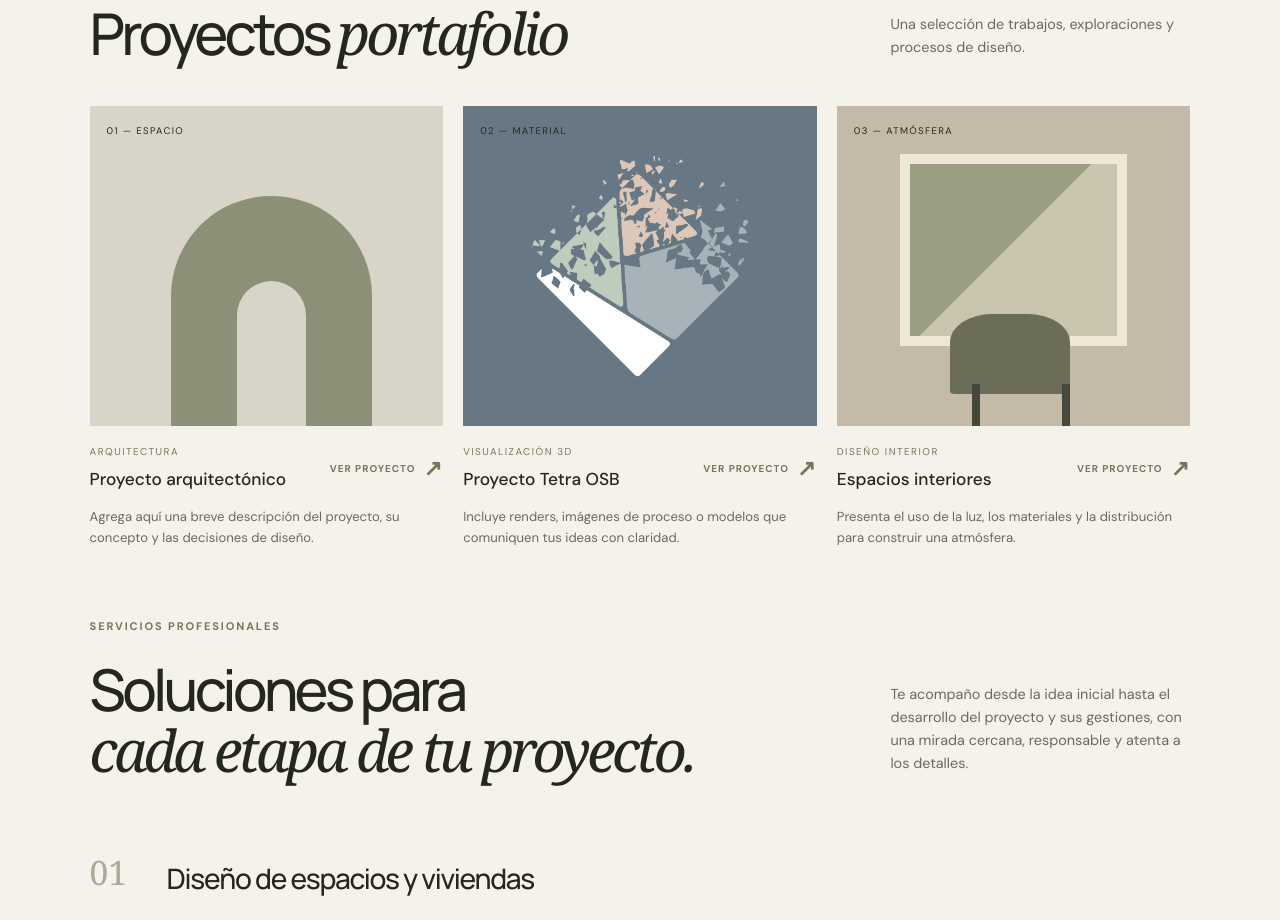
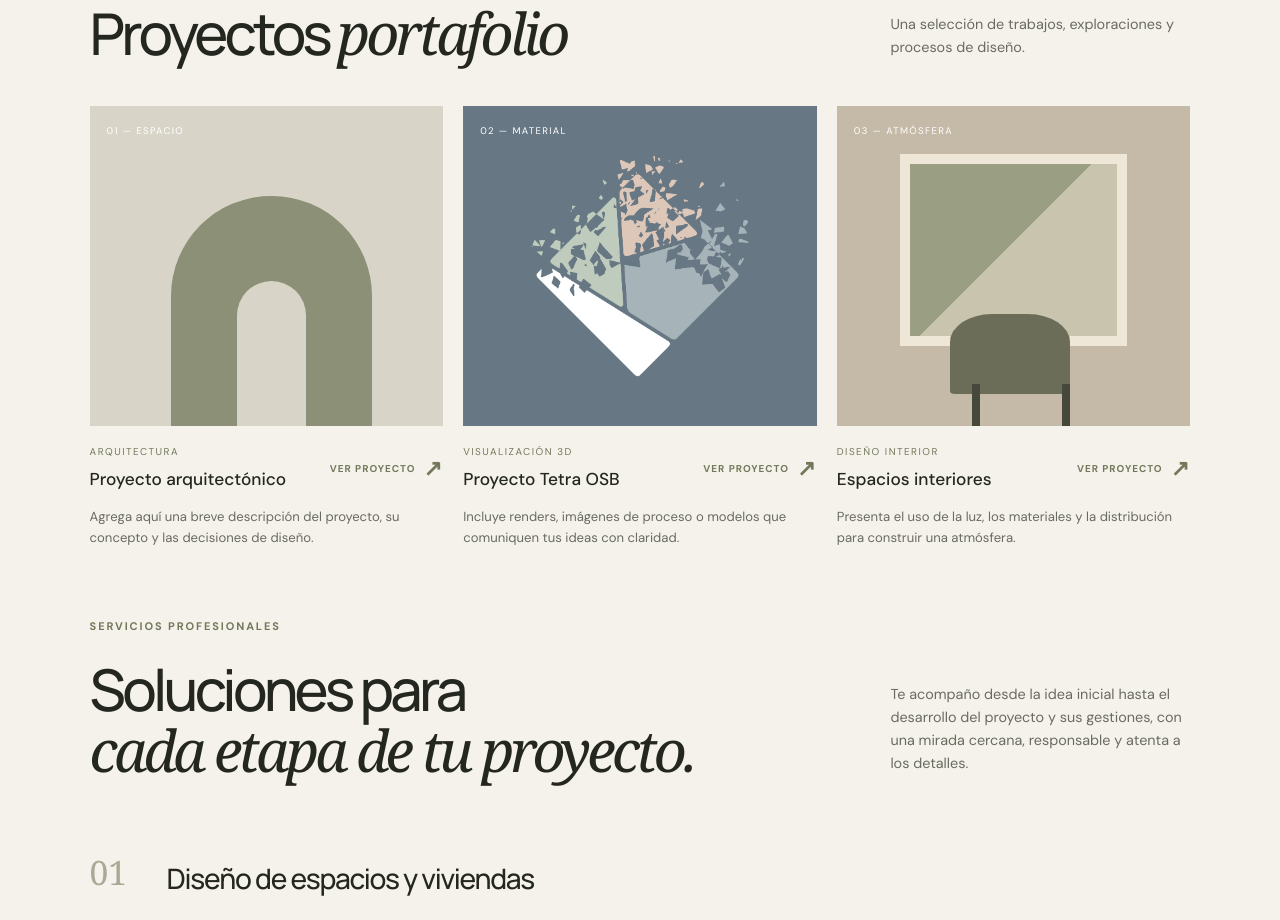
Before and after one commit to arquitectajavieraruizsoto/PortafolioArquitectaJavieraRuiz, a plain HTML site: page index.html in a window 1280 px wide. Shown: the part 800-1720 px from the top of the page. Drawn offline with Linux system fonts and the light colour scheme.

Commit message:
Cambia etiquetas de proyectos a blanco
Co-authored-by: Copilot <223556219+Copilot@users.noreply.github.com>

```diff
--- a/styles.css
+++ b/styles.css
@@ -54,7 +54,7 @@ h1 em, h2 em { font-family: var(--serif); font-weight: 400; }
 .project-card:hover .project-arrow, .project-card:focus-visible .project-arrow { transform: translate(3px, -3px); }
 .project-visual { height: 320px; position: relative; overflow: hidden; }
 .project-visual .visual-logo-image { display:block;width:100%;height:100%;object-fit:cover;object-position:center; }
-.visual-label { position: absolute; top: 17px; left: 17px; font-size: .6rem; letter-spacing: .14em; z-index: 2; }
+.visual-label { position: absolute; top: 17px; left: 17px; font-size: .6rem; letter-spacing: .14em; z-index: 2; color:#fff; }
 .visual-architecture { background: #d8d4c8; }
 .arch-shape { position: absolute; width: 57%; height: 72%; left: 23%; bottom: 0; background: #8b9076; border-radius: 100px 100px 0 0; }
 .arch-shape::after { content: ""; position: absolute; width: 34%; height: 63%; bottom: 0; left: 33%; background: #d8d4c8; border-radius: 70px 70px 0 0; }
```
